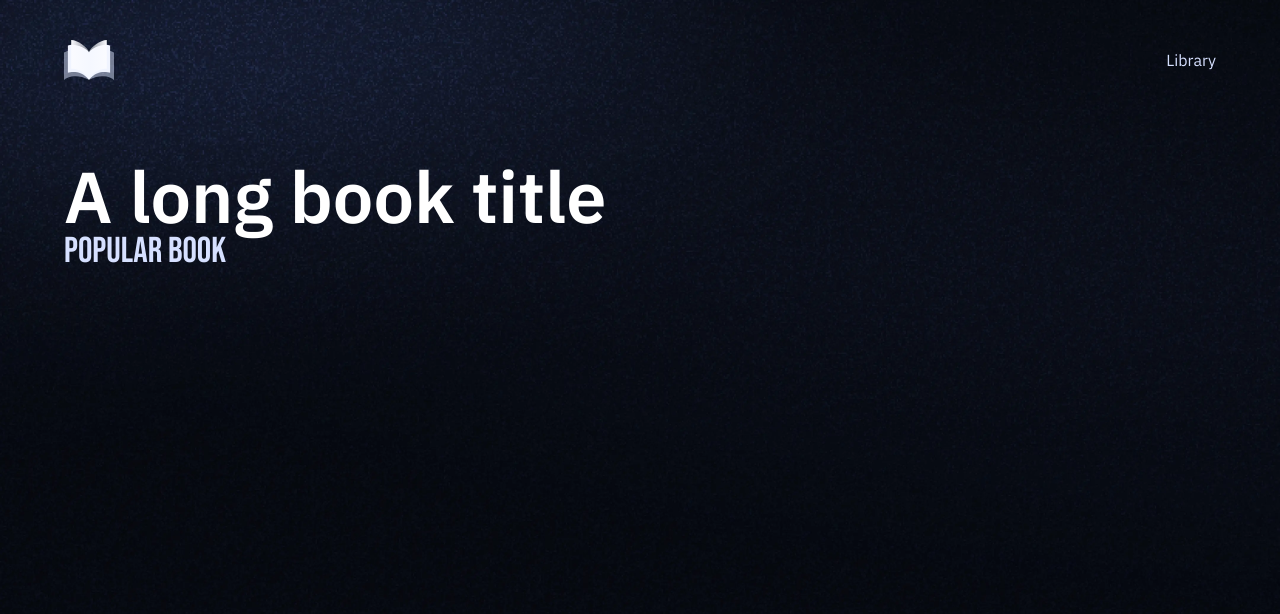
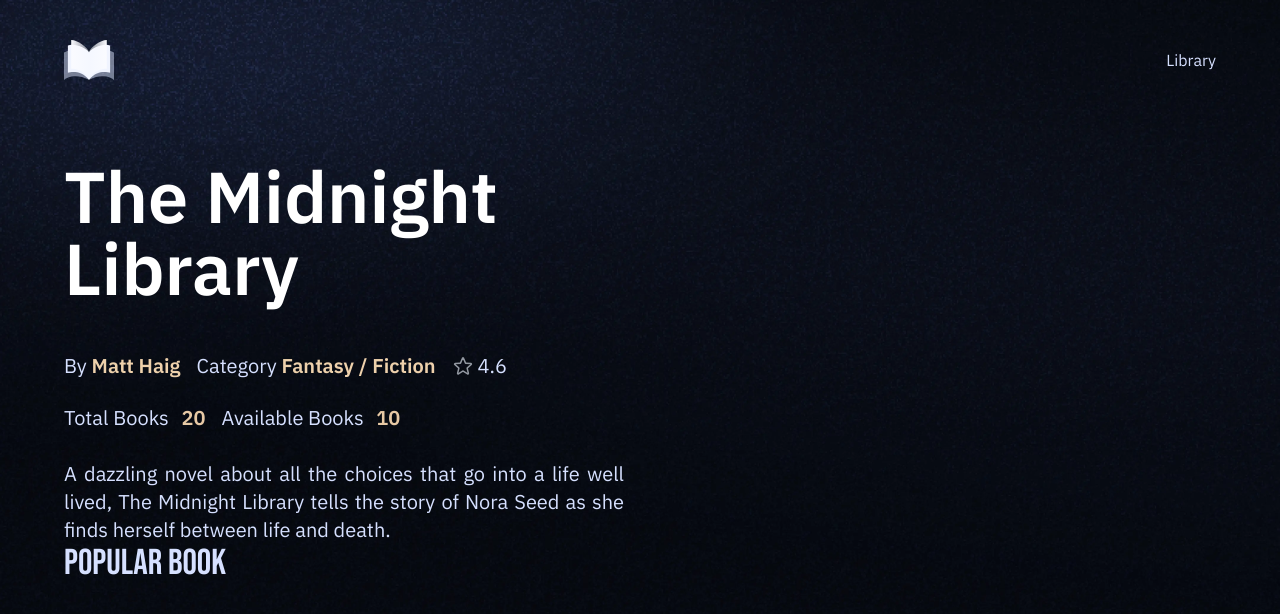
Before and after one commit to PaingPhyoZaw/university-library, a Next.js app: page / in a window 1280 px wide. Shown: the top 614 px of the page. Built offline with nearby package versions, Linux system fonts and the light colour scheme.

Commit message:
create bookoverview component

```diff
--- a/components/BookOverview.tsx
+++ b/components/BookOverview.tsx
@@ -1,5 +1,6 @@
 import React from 'react'
 import { Book } from '@/types'
+import Image from 'next/image'
 
 const BookOverview = ({
     title,
@@ -14,9 +15,47 @@ const BookOverview = ({
 }: Book) => {
   return (
     <section className="book-overview">
-        <div className="flex flex-col gap-5">
-            <h1 className="text-4xl font-bold text-center">A long book title</h1>
+      <div className="flex flex-1 flex-col gap-5">
+        <h1>{title}</h1>
+
+        <div className="book-info">
+          <p>
+            By <span className="font-semibold text-light-200">{author}</span>
+          </p>
+
+          <p>
+            Category{" "}
+            <span className="font-semibold text-light-200">{genre}</span>
+          </p>
+
+          <div className="flex flex-row gap-1">
+            <Image src="/icons/star.svg" alt="star" width={22} height={22} />
+            <p>{rating}</p>
+          </div>
         </div>
+
+        <div className="book-copies">
+          <p>
+            Total Books <span>{total_copies}</span>
+          </p>
+
+          <p>
+            Available Books <span>{available_copies}</span>
+          </p>
+        </div>
+
+        <p className="book-description">{description}</p>
+
+      </div>
+
+      <div className="relative flex flex-1 justify-center">
+        <div className="relative">
+
+          <div className="absolute left-16 top-10 rotate-12 opacity-40 max-sm:hidden">
+
+          </div>
+        </div>
+      </div>
     </section>
   )
 }
```
